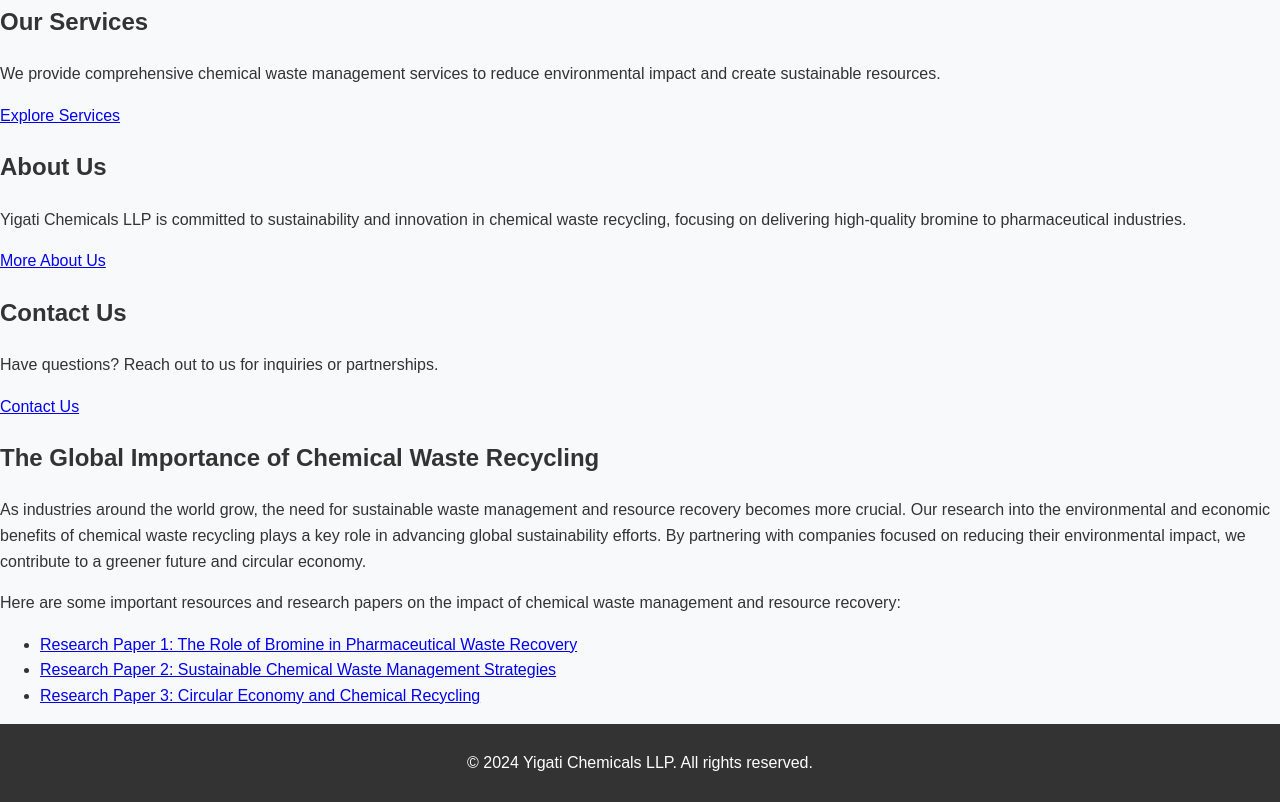
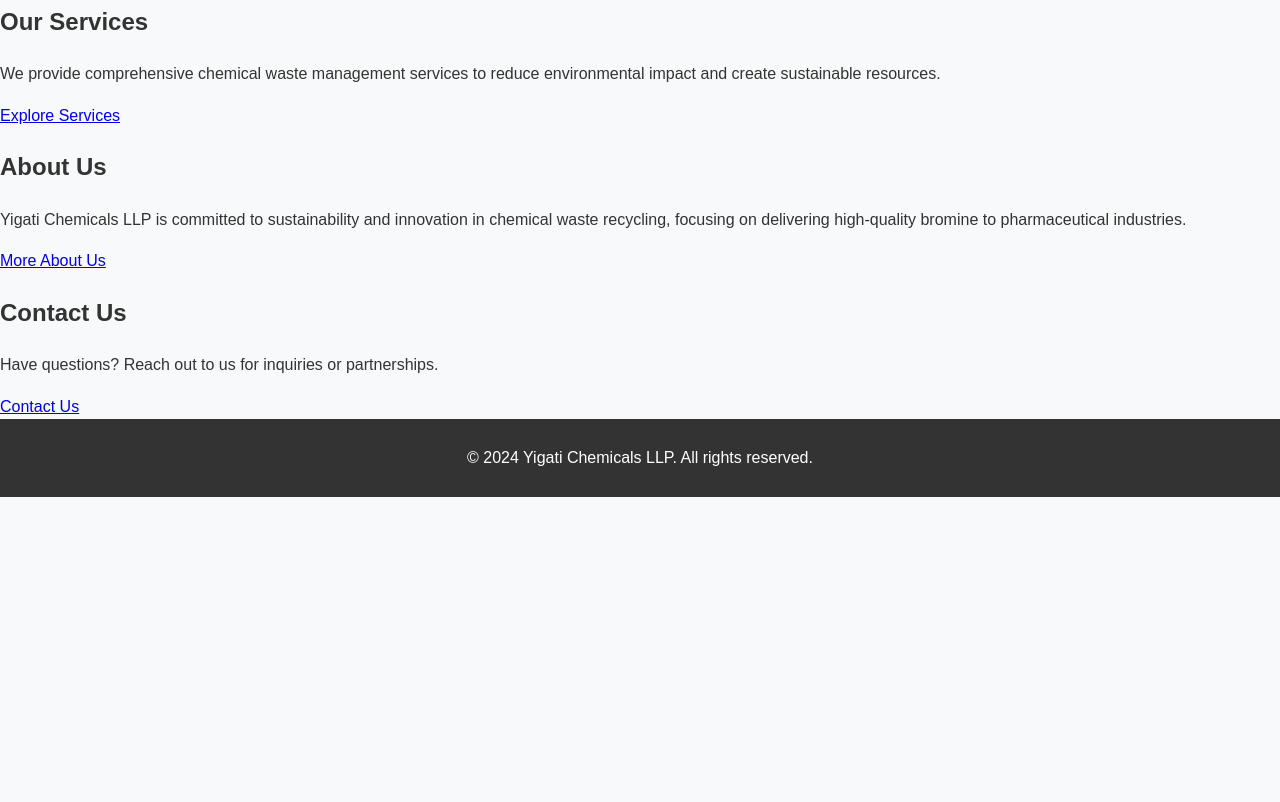
Before and after one commit to AsSomeoneYouDoNotKnow/Yigati, a plain HTML site: page index.html in a window 1280 px wide. Shown: the part 1215-2017 px from the top of the page. After the commit the page ends 1712 px from the top, so only its background shows below. Drawn offline with Linux system fonts and the light colour scheme.

Commit message:
Update index.html

```diff
--- a/index.html
+++ b/index.html
@@ -87,18 +87,6 @@
         <a href="contact.html" class="button">Contact Us</a>
     </section>
 
-    <!-- New: Global Research Importance Section -->
-    <section class="research">
-        <h2>The Global Importance of Chemical Waste Recycling</h2>
-        <p>As industries around the world grow, the need for sustainable waste management and resource recovery becomes more crucial. Our research into the environmental and economic benefits of chemical waste recycling plays a key role in advancing global sustainability efforts. By partnering with companies focused on reducing their environmental impact, we contribute to a greener future and circular economy.</p>
-        <p>Here are some important resources and research papers on the impact of chemical waste management and resource recovery:</p>
-        <ul>
-            <li><a href="https://www.example.com/research-paper-1" target="_blank">Research Paper 1: The Role of Bromine in Pharmaceutical Waste Recovery</a></li>
-            <li><a href="https://www.example.com/research-paper-2" target="_blank">Research Paper 2: Sustainable Chemical Waste Management Strategies</a></li>
-            <li><a href="https://www.example.com/research-paper-3" target="_blank">Research Paper 3: Circular Economy and Chemical Recycling</a></li>
-        </ul>
-    </section>
-
     <footer>
         <p>&copy; 2024 Yigati Chemicals LLP. All rights reserved.</p>
     </footer>
```
